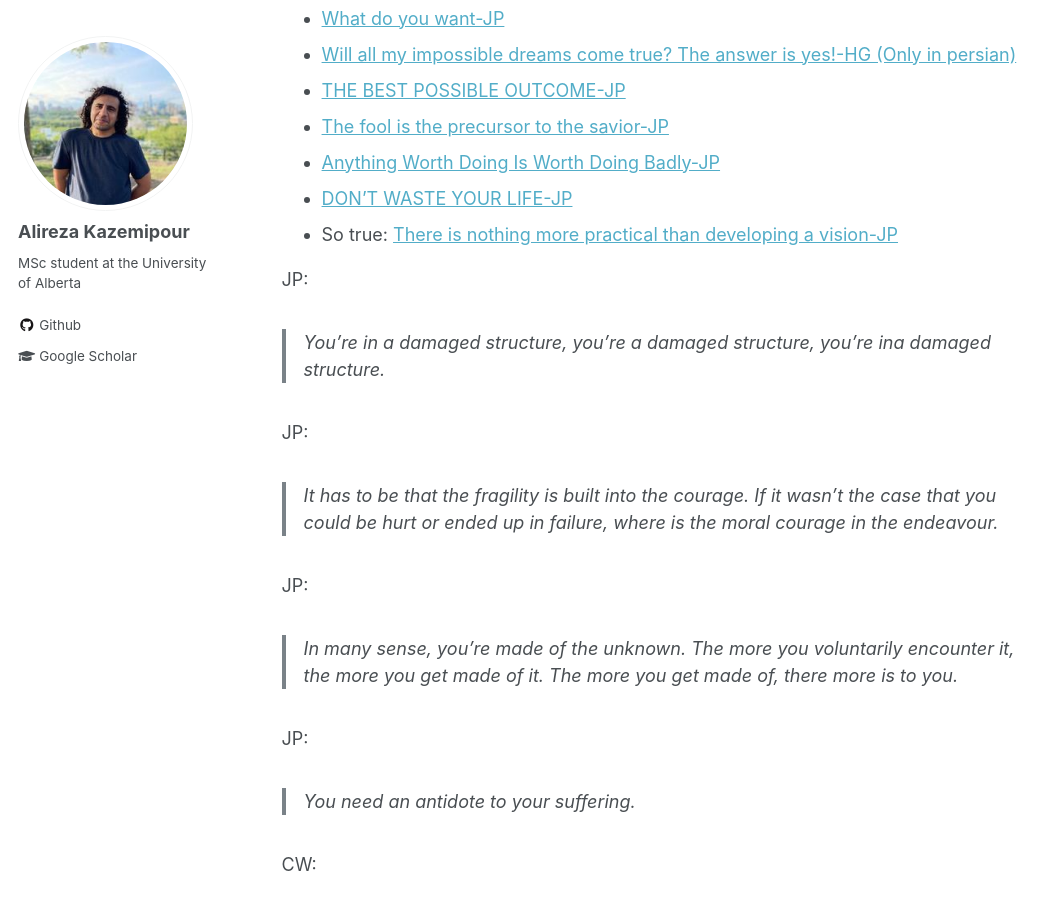
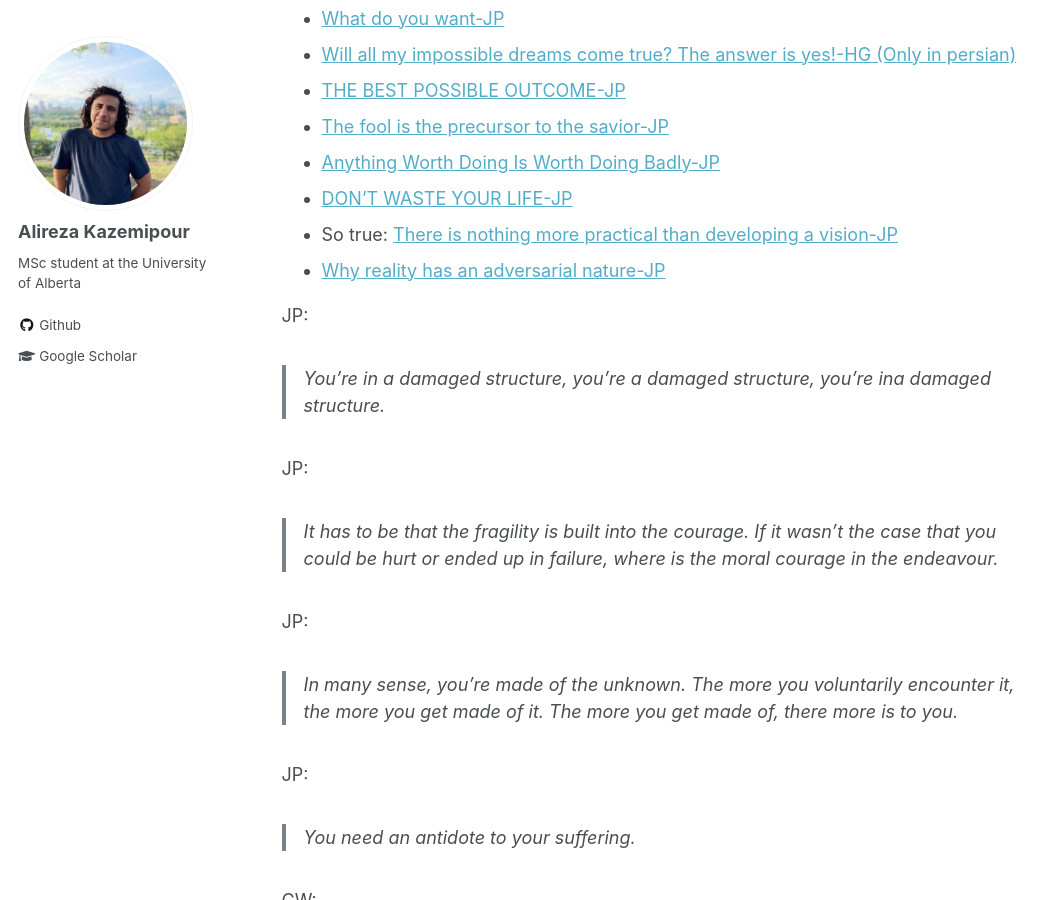
Before and after one commit to alirezakazemipour/alirezakazemipour.github.io, a Jekyll site: the page built from _misc/misc-1.md, in a window 1280 px wide and 900 px high, scrolled down 1272 px. Shown: the whole window, without its empty margins (0-1060 px from the left). Built offline with Jekyll 4.4.1, drawn with Linux system fonts in a browser that asks for light colours.

Commit message:
add the link of the new video

```diff
--- a/_misc/misc-1.md
+++ b/_misc/misc-1.md
@@ -40,6 +40,7 @@ permalink: /misc/misc-1
 - [Anything Worth Doing Is Worth Doing Badly-JP](https://www.youtube.com/watch?v=FJV7HeHT4q4)
 - [DON'T WASTE YOUR LIFE-JP](https://www.youtube.com/watch?v=7uEgS8ZnSaA)
 - So true: [There is nothing more practical than developing a vision-JP](https://youtube.com/shorts/kJ-3g4kzLf4?si=koYQ6PF29-YENm1Z)
+- [Why reality has an adversarial nature-JP](https://github.com/alirezakazemipour/alirezakazemipour.github.io/raw/refs/heads/master/_vids/Horrible%20THINGS%20are%20Chasing%20YOU%20by%20Jordan%20B%20Peterson.mp4)
 
 JP:
 > You're in a damaged structure, you're a damaged structure, you're ina damaged structure.
```
